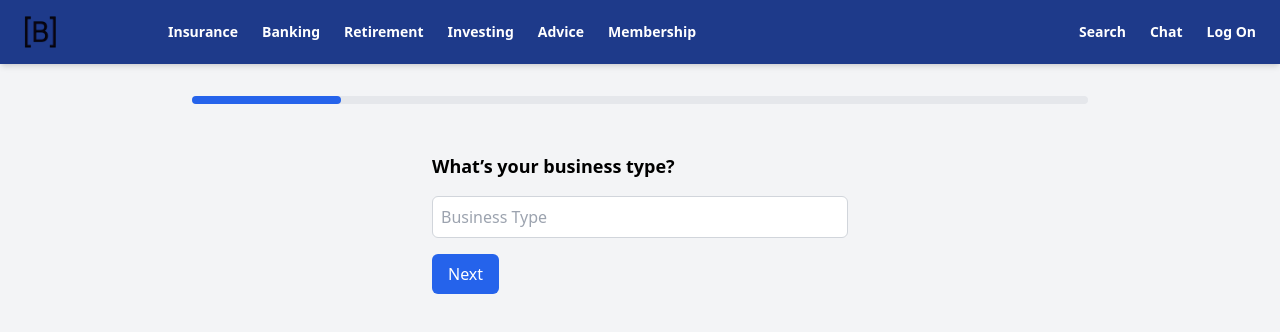
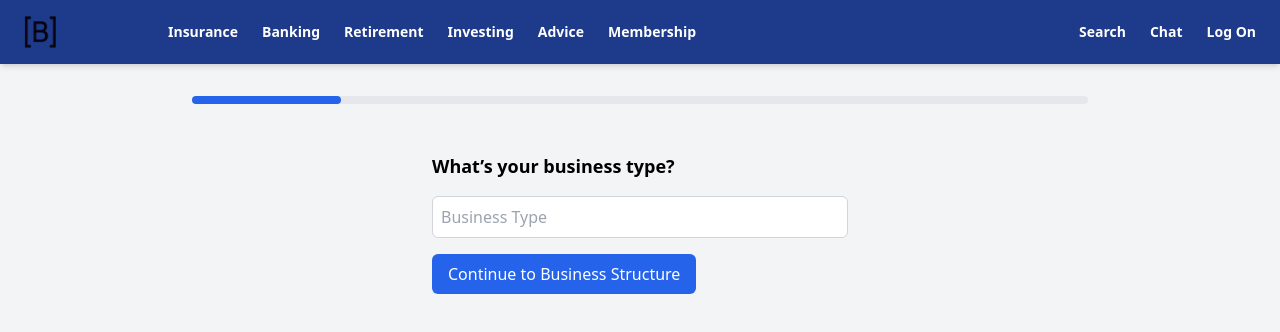
Before and after one commit to brackettAI/insurance-website, a React (Create React App) app: page / in a window 1280 px wide. Both pictures are taken after a click on the button "Request a Quote". Shown: the top 332 px of the page. Built offline with nearby package versions, Linux system fonts and the light colour scheme.

Commit message:
update buttons

```diff
--- a/src/pages/BusinessAddressPage.jsx
+++ b/src/pages/BusinessAddressPage.jsx
@@ -74,7 +74,7 @@ const BusinessAddressPage = ({ nextPage, prevPage }) => {
           onClick={handleNext}
           className="bg-blue-600 text-white px-4 py-2 rounded-md hover:bg-blue-700"
         >
-          Next
+          Continue to Business Details
         </button>
       </div>
     </div>
--- a/src/pages/BusinessDetailsPage.jsx
+++ b/src/pages/BusinessDetailsPage.jsx
@@ -79,7 +79,7 @@ const BusinessDetailsPage = ({ nextPage, prevPage }) => {
           onClick={handleNext}
           className="bg-blue-600 text-white px-4 py-2 rounded-md hover:bg-blue-700"
         >
-          Next
+          Continue to Coverage
         </button>
       </div>
     </div>
--- a/src/pages/BusinessStructurePage.jsx
+++ b/src/pages/BusinessStructurePage.jsx
@@ -30,7 +30,7 @@ const BusinessStructurePage = ({ nextPage, prevPage }) => {
           onClick={handleNext}
           className="bg-blue-600 text-white px-4 py-2 rounded-md hover:bg-blue-700"
         >
-          Next
+          Continue to Business Address
         </button>
       </div>
     </div>
--- a/src/pages/BusinessTypePage.jsx
+++ b/src/pages/BusinessTypePage.jsx
@@ -23,7 +23,7 @@ const BusinessTypePage = ({ nextPage }) => {
         onClick={handleNext}
         className="bg-blue-600 text-white px-4 py-2 rounded-md hover:bg-blue-700"
       >
-        Next
+        Continue to Business Structure
       </button>
     </div>
   );
```
